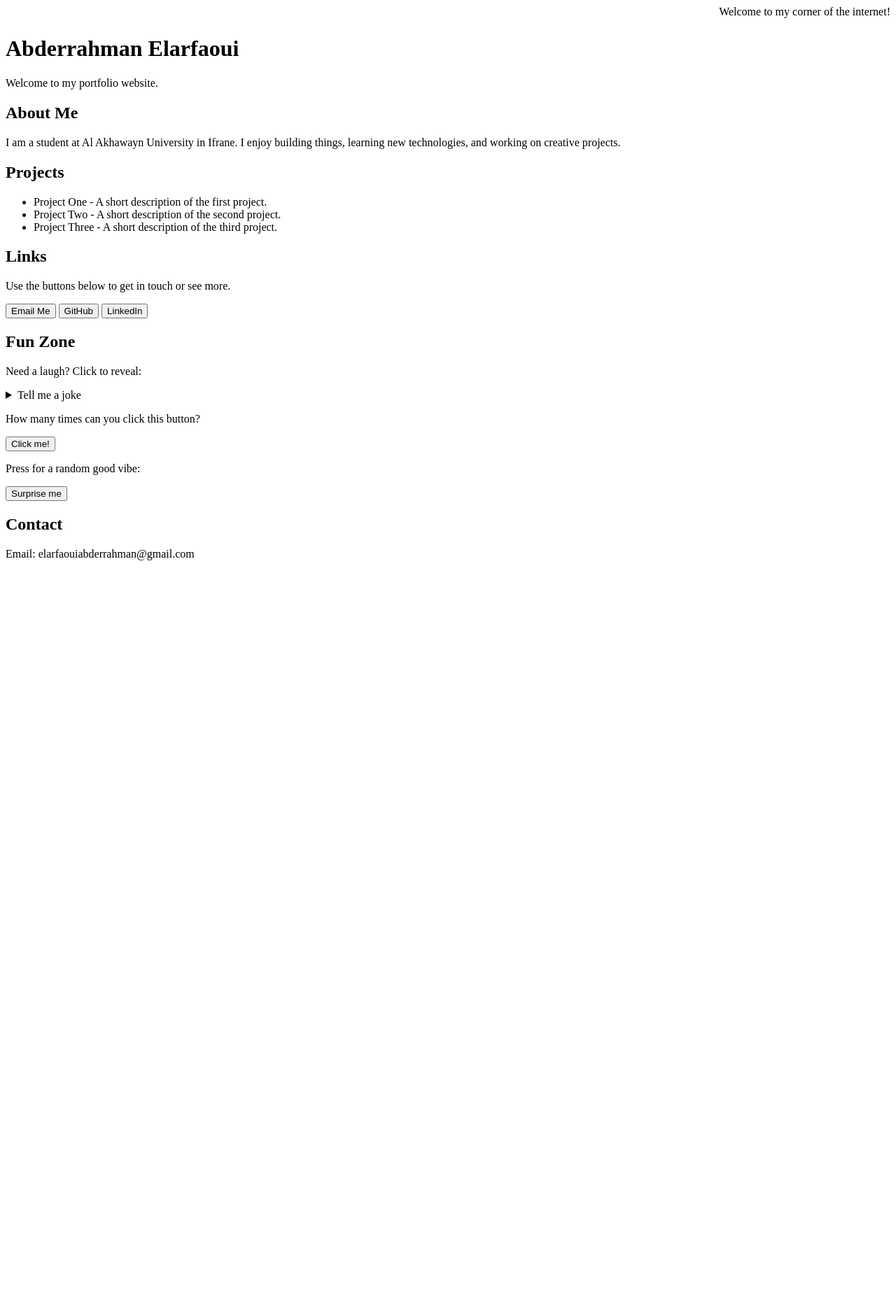
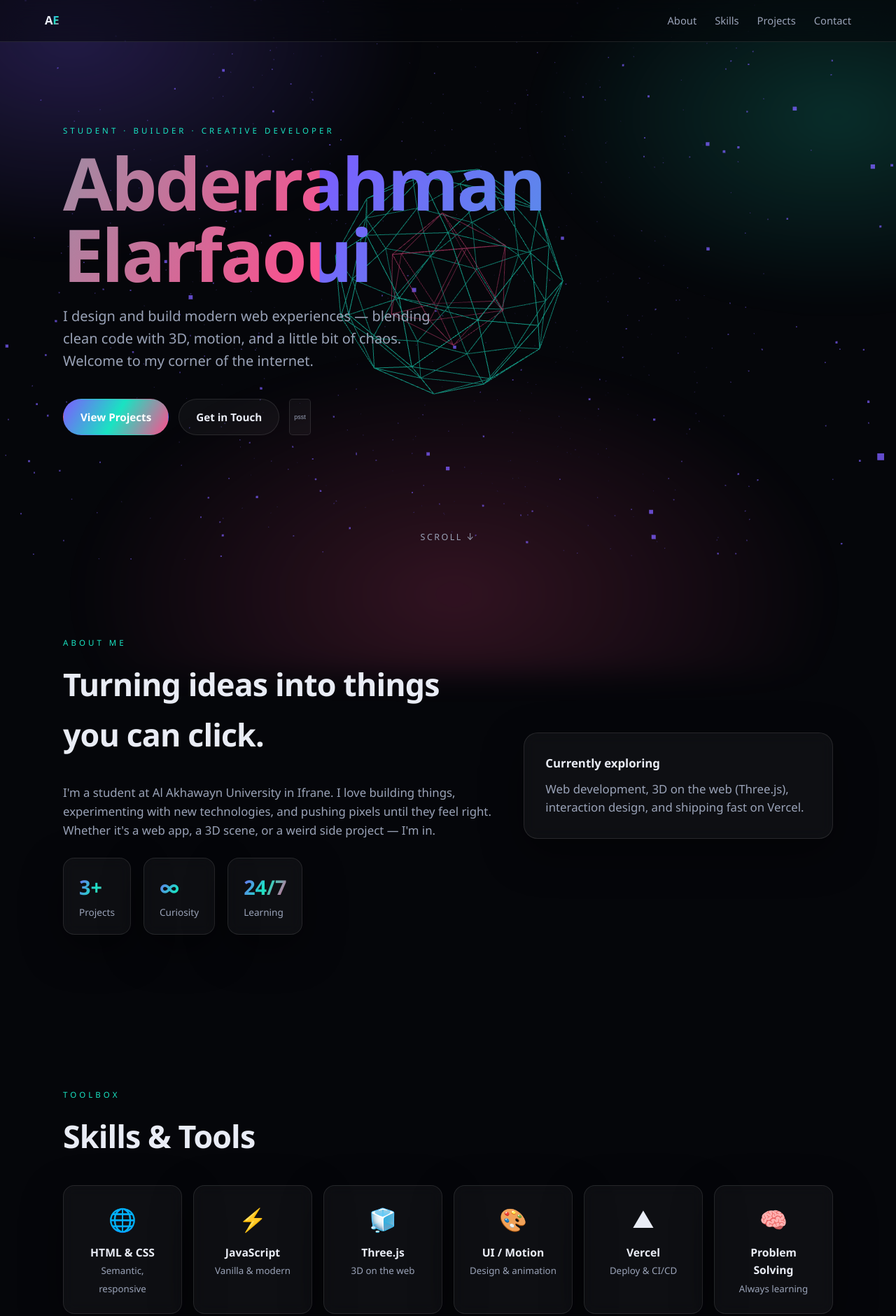
Before and after one commit to armex-code/portfolio-website, a plain HTML site: page index.html in a window 1280 px wide. Shown: the top 1881 px of the page at 70% size. Before the commit the page ends 817 px from the top, so only its background shows below. Drawn offline with nearby package versions, Linux system fonts and the light colour scheme; animation ran at ten frames a second.

Commit message:
Rebuild as modern site: Three.js 3D hero, glassmorphism, animations, project pages, tiny button

```diff
--- /dev/null
+++ b/css/style.css
@@ -0,0 +1,241 @@
+/* ===== Design tokens ===== */
+:root {
+  --bg: #05060a;
+  --bg-soft: #0b0e16;
+  --panel: rgba(255, 255, 255, 0.04);
+  --panel-border: rgba(255, 255, 255, 0.10);
+  --text: #e9ecf5;
+  --muted: #9aa3b8;
+  --accent: #7c5cff;
+  --accent-2: #19e3c2;
+  --accent-3: #ff4d8d;
+  --grad: linear-gradient(120deg, #7c5cff 0%, #19e3c2 50%, #ff4d8d 100%);
+  --shadow: 0 20px 60px rgba(0, 0, 0, 0.45);
+}
+
+* { margin: 0; padding: 0; box-sizing: border-box; }
+
+html { scroll-behavior: smooth; }
+
+body {
+  font-family: "Segoe UI", system-ui, -apple-system, sans-serif;
+  background: var(--bg);
+  color: var(--text);
+  line-height: 1.6;
+  overflow-x: hidden;
+}
+
+/* Animated mesh gradient backdrop */
+body::before {
+  content: "";
+  position: fixed;
+  inset: -20%;
+  z-index: -2;
+  background:
+    radial-gradient(45% 45% at 20% 20%, rgba(124, 92, 255, 0.25), transparent 60%),
+    radial-gradient(40% 40% at 80% 30%, rgba(25, 227, 194, 0.18), transparent 60%),
+    radial-gradient(50% 50% at 50% 90%, rgba(255, 77, 141, 0.18), transparent 60%);
+  filter: blur(20px);
+  animation: drift 18s ease-in-out infinite alternate;
+}
+@keyframes drift {
+  0%   { transform: translate(0, 0) scale(1); }
+  100% { transform: translate(3%, -3%) scale(1.1); }
+}
+
+a { color: inherit; text-decoration: none; }
+img { max-width: 100%; display: block; }
+
+/* ===== Layout ===== */
+.wrap { width: min(1100px, 92%); margin: 0 auto; }
+section { padding: 110px 0; position: relative; }
+
+.eyebrow {
+  text-transform: uppercase;
+  letter-spacing: 0.35em;
+  font-size: 0.72rem;
+  color: var(--accent-2);
+  margin-bottom: 14px;
+}
+h2.title {
+  font-size: clamp(1.8rem, 4vw, 2.8rem);
+  font-weight: 800;
+  letter-spacing: -0.02em;
+  margin-bottom: 34px;
+}
+
+/* ===== Navbar ===== */
+nav {
+  position: fixed;
+  top: 0; left: 0; right: 0;
+  z-index: 50;
+  display: flex;
+  align-items: center;
+  justify-content: space-between;
+  padding: 16px 5%;
+  backdrop-filter: blur(14px);
+  background: rgba(5, 6, 10, 0.55);
+  border-bottom: 1px solid var(--panel-border);
+}
+nav .brand { font-weight: 800; letter-spacing: -0.02em; font-size: 1.05rem; }
+nav .brand span { background: var(--grad); -webkit-background-clip: text; background-clip: text; -webkit-text-fill-color: transparent; }
+nav .links { display: flex; gap: 26px; font-size: 0.92rem; }
+nav .links a { color: var(--muted); transition: color 0.2s; }
+nav .links a:hover { color: var(--text); }
+@media (max-width: 640px) { nav .links { display: none; } }
+
+/* ===== Hero ===== */
+.hero {
+  min-height: 100vh;
+  display: flex;
+  flex-direction: column;
+  justify-content: center;
+  position: relative;
+}
+#bg-canvas { position: fixed; inset: 0; z-index: -1; }
+.hero .eyebrow { animation: rise 0.8s 0.1s both; }
+.hero h1 {
+  font-size: clamp(2.8rem, 9vw, 6.5rem);
+  font-weight: 900;
+  line-height: 0.98;
+  letter-spacing: -0.03em;
+  background: var(--grad);
+  background-size: 200% auto;
+  -webkit-background-clip: text;
+  background-clip: text;
+  -webkit-text-fill-color: transparent;
+  animation: rise 0.8s 0.2s both, shine 6s linear infinite;
+}
+@keyframes shine { to { background-position: 200% center; } }
+.hero p.lead {
+  margin-top: 22px;
+  max-width: 560px;
+  font-size: clamp(1rem, 2.2vw, 1.25rem);
+  color: var(--muted);
+  animation: rise 0.8s 0.35s both;
+}
+.hero .cta { margin-top: 38px; display: flex; gap: 14px; flex-wrap: wrap; animation: rise 0.8s 0.5s both; }
+@keyframes rise { from { opacity: 0; transform: translateY(26px); } to { opacity: 1; transform: none; } }
+
+.scroll-hint {
+  position: absolute; bottom: 30px; left: 50%; transform: translateX(-50%);
+  color: var(--muted); font-size: 0.78rem; letter-spacing: 0.2em; text-transform: uppercase;
+  animation: bob 2s ease-in-out infinite;
+}
+@keyframes bob { 0%,100% { transform: translate(-50%, 0); } 50% { transform: translate(-50%, 8px); } }
+
+/* ===== Buttons ===== */
+.btn {
+  display: inline-flex; align-items: center; gap: 8px;
+  padding: 13px 24px;
+  border-radius: 999px;
+  font-weight: 600; font-size: 0.95rem;
+  border: 1px solid transparent;
+  cursor: pointer;
+  transition: transform 0.18s ease, box-shadow 0.18s ease, background 0.2s;
+  background: var(--text); color: #05060a;
+}
+.btn:hover { transform: translateY(-3px); box-shadow: 0 12px 30px rgba(124, 92, 255, 0.35); }
+.btn.ghost { background: var(--panel); color: var(--text); border-color: var(--panel-border); }
+.btn.ghost:hover { background: rgba(255,255,255,0.09); }
+.btn.grad { background: var(--grad); color: #fff; }
+
+/* the deliberately tiny button :) */
+.btn-tiny {
+  font-size: 9px;
+  padding: 2px 6px;
+  border-radius: 5px;
+  background: var(--panel);
+  color: var(--muted);
+  border: 1px solid var(--panel-border);
+  cursor: pointer;
+  vertical-align: middle;
+  transition: all 0.15s;
+}
+.btn-tiny:hover { color: var(--accent-2); border-color: var(--accent-2); transform: scale(1.15); }
+
+/* ===== Cards / glass ===== */
+.glass {
+  background: var(--panel);
+  border: 1px solid var(--panel-border);
+  border-radius: 20px;
+  backdrop-filter: blur(10px);
+  box-shadow: var(--shadow);
+}
+
+/* ===== About ===== */
+.about-grid { display: grid; grid-template-columns: 1.4fr 1fr; gap: 40px; align-items: center; }
+@media (max-width: 760px) { .about-grid { grid-template-columns: 1fr; } }
+.about-grid p { color: var(--muted); font-size: 1.05rem; }
+.stat-row { display: flex; gap: 18px; margin-top: 26px; flex-wrap: wrap; }
+.stat { padding: 18px 22px; border-radius: 16px; }
+.stat b { display: block; font-size: 1.8rem; background: var(--grad); -webkit-background-clip: text; background-clip: text; -webkit-text-fill-color: transparent; }
+.stat span { color: var(--muted); font-size: 0.85rem; }
+
+/* ===== Skills ===== */
+.skills-grid { display: grid; grid-template-columns: repeat(auto-fit, minmax(150px, 1fr)); gap: 16px; }
+.skill {
+  padding: 22px;
+  border-radius: 16px;
+  text-align: center;
+  transition: transform 0.25s ease, border-color 0.25s;
+  transform-style: preserve-3d;
+}
+.skill:hover { transform: translateY(-6px) rotateX(8deg); border-color: var(--accent); }
+.skill .ico { font-size: 2rem; margin-bottom: 10px; }
+.skill h4 { font-size: 0.98rem; }
+.skill small { color: var(--muted); }
+
+/* ===== Projects ===== */
+.proj-grid { display: grid; grid-template-columns: repeat(auto-fit, minmax(280px, 1fr)); gap: 22px; }
+.proj-card {
+  padding: 26px;
+  border-radius: 20px;
+  position: relative;
+  overflow: hidden;
+  transition: transform 0.2s ease;
+  display: flex; flex-direction: column;
+  min-height: 230px;
+}
+.proj-card::after {
+  content: ""; position: absolute; inset: 0;
+  background: var(--grad); opacity: 0; transition: opacity 0.3s; z-index: -1;
+}
+.proj-card:hover { transform: translateY(-8px); }
+.proj-card .num { font-size: 0.8rem; color: var(--accent-2); letter-spacing: 0.2em; }
+.proj-card h3 { font-size: 1.4rem; margin: 10px 0; }
+.proj-card p { color: var(--muted); flex: 1; }
+.proj-card .go { margin-top: 16px; font-weight: 600; color: var(--accent); }
+.tags { display: flex; gap: 8px; flex-wrap: wrap; margin-top: 14px; }
+.tag { font-size: 0.72rem; padding: 4px 10px; border-radius: 999px; background: rgba(255,255,255,0.06); color: var(--muted); }
+
+/* ===== Contact ===== */
+.contact { text-align: center; }
+.contact p { color: var(--muted); max-width: 480px; margin: 0 auto 28px; }
+.contact .cta { justify-content: center; }
+
+/* ===== Footer ===== */
+footer {
+  padding: 40px 0;
+  border-top: 1px solid var(--panel-border);
+  text-align: center;
+  color: var(--muted);
+  font-size: 0.88rem;
+}
+
+/* ===== Scroll reveal ===== */
+.reveal { opacity: 0; transform: translateY(36px); transition: opacity 0.7s ease, transform 0.7s ease; }
+.reveal.in { opacity: 1; transform: none; }
+
+/* ===== Back link on project pages ===== */
+.back { display: inline-flex; align-items: center; gap: 8px; color: var(--muted); margin-bottom: 30px; transition: color 0.2s; }
+.back:hover { color: var(--accent-2); }
+.project-hero { padding-top: 160px; }
+.project-hero h1 {
+  font-size: clamp(2.2rem, 7vw, 4rem); font-weight: 900; letter-spacing: -0.03em;
+  background: var(--grad); -webkit-background-clip: text; background-clip: text; -webkit-text-fill-color: transparent;
+}
+.placeholder-note {
+  margin-top: 30px; padding: 22px 26px; border-radius: 16px; border-left: 3px solid var(--accent);
+}
+.placeholder-note b { color: var(--text); }
--- a/index.html
+++ b/index.html
@@ -3,51 +3,140 @@
 <head>
   <meta charset="UTF-8">
   <meta name="viewport" content="width=device-width, initial-scale=1.0">
-  <title>Abderrahman Elarfaoui - Portfolio</title>
+  <title>Abderrahman Elarfaoui — Portfolio</title>
+  <meta name="description" content="Abderrahman Elarfaoui — student, builder, and creative developer. Portfolio with projects, skills, and contact.">
+  <link rel="stylesheet" href="css/style.css">
 </head>
 <body>
 
-  <marquee behavior="alternate">Welcome to my corner of the internet!</marquee>
+  <canvas id="bg-canvas"></canvas>
 
-  <h1>Abderrahman Elarfaoui</h1>
-  <p>Welcome to my portfolio website.</p>
+  <nav>
+    <div class="brand">A<span>E</span></div>
+    <div class="links">
+      <a href="#about">About</a>
+      <a href="#skills">Skills</a>
+      <a href="#projects">Projects</a>
+      <a href="#contact">Contact</a>
+    </div>
+  </nav>
 
-  <h2>About Me</h2>
-  <p>
-    I am a student at Al Akhawayn University in Ifrane. I enjoy building things,
-    learning new technologies, and working on creative projects.
-  </p>
+  <!-- ===== HERO ===== -->
+  <header class="hero">
+    <div class="wrap">
+      <div class="eyebrow">Student · Builder · Creative Developer</div>
+      <h1>Abderrahman<br>Elarfaoui</h1>
+      <p class="lead">
+        I design and build modern web experiences — blending clean code with
+        3D, motion, and a little bit of chaos. Welcome to my corner of the internet.
+      </p>
+      <div class="cta">
+        <a class="btn grad" href="#projects">View Projects</a>
+        <a class="btn ghost" href="#contact">Get in Touch</a>
+        <button class="btn-tiny" onclick="partyTime()" title="don't press this">psst</button>
+      </div>
+    </div>
+    <div class="scroll-hint">Scroll ↓</div>
+  </header>
 
-  <h2>Projects</h2>
-  <ul>
-    <li>Project One - A short description of the first project.</li>
-    <li>Project Two - A short description of the second project.</li>
-    <li>Project Three - A short description of the third project.</li>
-  </ul>
+  <!-- ===== ABOUT ===== -->
+  <section id="about">
+    <div class="wrap about-grid reveal">
+      <div>
+        <div class="eyebrow">About Me</div>
+        <h2 class="title">Turning ideas into things you can click.</h2>
+        <p>
+          I'm a student at Al Akhawayn University in Ifrane. I love building things,
+          experimenting with new technologies, and pushing pixels until they feel right.
+          Whether it's a web app, a 3D scene, or a weird side project — I'm in.
+        </p>
+        <div class="stat-row">
+          <div class="stat glass"><b>3+</b><span>Projects</span></div>
+          <div class="stat glass"><b>∞</b><span>Curiosity</span></div>
+          <div class="stat glass"><b>24/7</b><span>Learning</span></div>
+        </div>
+      </div>
+      <div class="glass" style="padding:30px;border-radius:20px;">
+        <p style="color:var(--text);font-weight:600;margin-bottom:10px;">Currently exploring</p>
+        <p>Web development, 3D on the web (Three.js), interaction design, and shipping fast on Vercel.</p>
+      </div>
+    </div>
+  </section>
 
-  <h2>Links</h2>
-  <p>Use the buttons below to get in touch or see more.</p>
+  <!-- ===== SKILLS ===== -->
+  <section id="skills">
+    <div class="wrap">
+      <div class="reveal">
+        <div class="eyebrow">Toolbox</div>
+        <h2 class="title">Skills &amp; Tools</h2>
+      </div>
+      <div class="skills-grid reveal">
+        <div class="skill glass"><div class="ico">🌐</div><h4>HTML &amp; CSS</h4><small>Semantic, responsive</small></div>
+        <div class="skill glass"><div class="ico">⚡</div><h4>JavaScript</h4><small>Vanilla &amp; modern</small></div>
+        <div class="skill glass"><div class="ico">🧊</div><h4>Three.js</h4><small>3D on the web</small></div>
+        <div class="skill glass"><div class="ico">🎨</div><h4>UI / Motion</h4><small>Design &amp; animation</small></div>
+        <div class="skill glass"><div class="ico">▲</div><h4>Vercel</h4><small>Deploy &amp; CI/CD</small></div>
+        <div class="skill glass"><div class="ico">🧠</div><h4>Problem Solving</h4><small>Always learning</small></div>
+      </div>
+    </div>
+  </section>
 
-  <button onclick="window.location.href='mailto:elarfaouiabderrahman@gmail.com'">Email Me</button>
-  <button onclick="window.location.href='https://github.com/armex-code">GitHub</button>
-  <button onclick="window.location.href='https://www.linkedin.com/in/ar-elarfaoui/">LinkedIn</button>
+  <!-- ===== PROJECTS ===== -->
+  <section id="projects">
+    <div class="wrap">
+      <div class="reveal">
+        <div class="eyebrow">Selected Work</div>
+        <h2 class="title">Projects</h2>
+      </div>
+      <div class="proj-grid reveal">
+        <a class="proj-card glass" data-tilt href="projects/project-one.html">
+          <span class="num">01</span>
+          <h3>Project One</h3>
+          <p>A short description of the first project. Click to see the full case study.</p>
+          <div class="tags"><span class="tag">Web</span><span class="tag">Coming soon</span></div>
+          <span class="go">Explore →</span>
+        </a>
+        <a class="proj-card glass" data-tilt href="projects/project-two.html">
+          <span class="num">02</span>
+          <h3>Project Two</h3>
+          <p>A short description of the second project. Click to see the full case study.</p>
+          <div class="tags"><span class="tag">Design</span><span class="tag">Coming soon</span></div>
+          <span class="go">Explore →</span>
+        </a>
+        <a class="proj-card glass" data-tilt href="projects/project-three.html">
+          <span class="num">03</span>
+          <h3>Project Three</h3>
+          <p>A short description of the third project. Click to see the full case study.</p>
+          <div class="tags"><span class="tag">3D</span><span class="tag">Coming soon</span></div>
+          <span class="go">Explore →</span>
+        </a>
+      </div>
+    </div>
+  </section>
 
-  <h2>Fun Zone</h2>
+  <!-- ===== CONTACT ===== -->
+  <section id="contact" class="contact">
+    <div class="wrap reveal">
+      <div class="eyebrow">Say Hello</div>
+      <h2 class="title">Let's build something.</h2>
+      <p>Got an idea, an opportunity, or just want to chat? My inbox is always open.</p>
+      <div class="cta">
+        <a class="btn grad" href="mailto:a.elarfaoui@aui.ma">Email Me</a>
+        <a class="btn ghost" href="https://github.com/armex-code" target="_blank" rel="noopener">GitHub</a>
+        <a class="btn ghost" href="https://www.linkedin.com/in/ar-elarfaoui/" target="_blank" rel="noopener">LinkedIn</a>
+      </div>
+    </div>
+  </section>
 
-  <p>Need a laugh? Click to reveal:</p>
-  <details>
-    <summary>Tell me a joke</summary>
-    <p>Why do programmers prefer dark mode? Because light attracts bugs!</p>
-  </details>
+  <footer>
+    <div class="wrap">
+      © <span id="year"></span> Abderrahman Elarfaoui · Built with HTML, CSS, JS &amp; Three.js
+      <button class="btn-tiny" onclick="partyTime()" title="tiny button of joy">✦</button>
+    </div>
+  </footer>
 
-  <p>How many times can you click this button?</p>
-  <button onclick="this.firstChild.data = 'Clicked ' + (this.count = (this.count || 0) + 1) + ' times!'">Click me!</button>
-
-  <p>Press for a random good vibe:</p>
-  <button onclick="alert(['You are awesome!','Keep coding!','Great things ahead!','Stay curious!','You got this!'][Math.floor(Math.random()*5)])">Surprise me</button>
-
-  <h2>Contact</h2>
-  <p>Email: elarfaouiabderrahman@gmail.com</p>
-
+  <script>document.getElementById("year").textContent = new Date().getFullYear();</script>
+  <script src="https://cdnjs.cloudflare.com/ajax/libs/three.js/r128/three.min.js"></script>
+  <script src="js/main.js"></script>
 </body>
 </html>
--- /dev/null
+++ b/js/main.js
@@ -0,0 +1,124 @@
+/* ============================================================
+   3D HERO — Three.js particle field + rotating wireframe core
+   Mouse-reactive camera, runs on the #bg-canvas behind content
+   ============================================================ */
+(function () {
+  const canvas = document.getElementById("bg-canvas");
+  if (!canvas || typeof THREE === "undefined") return;
+
+  const scene = new THREE.Scene();
+  scene.fog = new THREE.FogExp2(0x05060a, 0.06);
+
+  const camera = new THREE.PerspectiveCamera(70, innerWidth / innerHeight, 0.1, 100);
+  camera.position.z = 9;
+
+  const renderer = new THREE.WebGLRenderer({ canvas, antialias: true, alpha: true });
+  renderer.setPixelRatio(Math.min(devicePixelRatio, 2));
+  renderer.setSize(innerWidth, innerHeight);
+
+  /* --- floating particle field --- */
+  const COUNT = 1400;
+  const positions = new Float32Array(COUNT * 3);
+  for (let i = 0; i < COUNT * 3; i++) positions[i] = (Math.random() - 0.5) * 26;
+  const pGeo = new THREE.BufferGeometry();
+  pGeo.setAttribute("position", new THREE.BufferAttribute(positions, 3));
+  const pMat = new THREE.PointsMaterial({
+    size: 0.05, color: 0x7c5cff, transparent: true, opacity: 0.8,
+    blending: THREE.AdditiveBlending, depthWrite: false,
+  });
+  const particles = new THREE.Points(pGeo, pMat);
+  scene.add(particles);
+
+  /* --- glowing wireframe icosahedron core --- */
+  const core = new THREE.Mesh(
+    new THREE.IcosahedronGeometry(2.4, 1),
+    new THREE.MeshBasicMaterial({ color: 0x19e3c2, wireframe: true, transparent: true, opacity: 0.55 })
+  );
+  scene.add(core);
+
+  const coreInner = new THREE.Mesh(
+    new THREE.IcosahedronGeometry(1.5, 0),
+    new THREE.MeshBasicMaterial({ color: 0xff4d8d, wireframe: true, transparent: true, opacity: 0.35 })
+  );
+  scene.add(coreInner);
+
+  /* --- mouse parallax --- */
+  const mouse = { x: 0, y: 0 };
+  addEventListener("mousemove", (e) => {
+    mouse.x = (e.clientX / innerWidth - 0.5) * 2;
+    mouse.y = (e.clientY / innerHeight - 0.5) * 2;
+  });
+
+  addEventListener("resize", () => {
+    camera.aspect = innerWidth / innerHeight;
+    camera.updateProjectionMatrix();
+    renderer.setSize(innerWidth, innerHeight);
+  });
+
+  const clock = new THREE.Clock();
+  function animate() {
+    const t = clock.getElapsedTime();
+    particles.rotation.y = t * 0.04;
+    particles.rotation.x = t * 0.02;
+    core.rotation.x = t * 0.25;
+    core.rotation.y = t * 0.18;
+    coreInner.rotation.x = -t * 0.3;
+    coreInner.rotation.y = -t * 0.22;
+    const s = 1 + Math.sin(t * 1.5) * 0.04;
+    core.scale.setScalar(s);
+
+    camera.position.x += (mouse.x * 1.6 - camera.position.x) * 0.05;
+    camera.position.y += (-mouse.y * 1.2 - camera.position.y) * 0.05;
+    camera.lookAt(scene.position);
+
+    renderer.render(scene, camera);
+    requestAnimationFrame(animate);
+  }
+  animate();
+})();
+
+/* ============================================================
+   Scroll reveal
+   ============================================================ */
+(function () {
+  const io = new IntersectionObserver(
+    (entries) => entries.forEach((e) => { if (e.isIntersecting) { e.target.classList.add("in"); io.unobserve(e.target); } }),
+    { threshold: 0.15 }
+  );
+  document.querySelectorAll(".reveal").forEach((el) => io.observe(el));
+})();
+
+/* ============================================================
+   Card 3D tilt on hover (pointer-based)
+   ============================================================ */
+(function () {
+  document.querySelectorAll("[data-tilt]").forEach((card) => {
+    card.addEventListener("mousemove", (e) => {
+      const r = card.getBoundingClientRect();
+      const px = (e.clientX - r.left) / r.width - 0.5;
+      const py = (e.clientY - r.top) / r.height - 0.5;
+      card.style.transform = `perspective(700px) rotateY(${px * 10}deg) rotateX(${-py * 10}deg) translateY(-8px)`;
+    });
+    card.addEventListener("mouseleave", () => { card.style.transform = ""; });
+  });
+})();
+
+/* ============================================================
+   Tiny easter-egg button → emoji confetti burst
+   ============================================================ */
+function partyTime() {
+  const emojis = ["✨", "🚀", "🔥", "💜", "🌀", "⚡", "🪐", "💫"];
+  for (let i = 0; i < 40; i++) {
+    const s = document.createElement("span");
+    s.textContent = emojis[(Math.random() * emojis.length) | 0];
+    s.style.cssText =
+      "position:fixed;left:" + (Math.random() * 100) + "vw;top:-40px;font-size:" +
+      (14 + Math.random() * 22) + "px;z-index:999;pointer-events:none;transition:transform 2.2s ease-in,opacity 2.2s;";
+    document.body.appendChild(s);
+    requestAnimationFrame(() => {
+      s.style.transform = "translateY(110vh) rotate(" + (Math.random() * 720 - 360) + "deg)";
+      s.style.opacity = "0";
+    });
+    setTimeout(() => s.remove(), 2400);
+  }
+}
```
Also changed, not shown: projects/project-one.html (added, +58 -0 lines), projects/project-three.html (added, +58 -0 lines), projects/project-two.html (added, +58 -0 lines).
